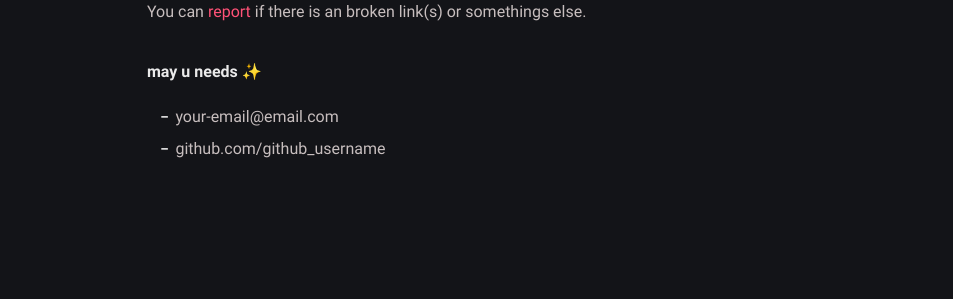
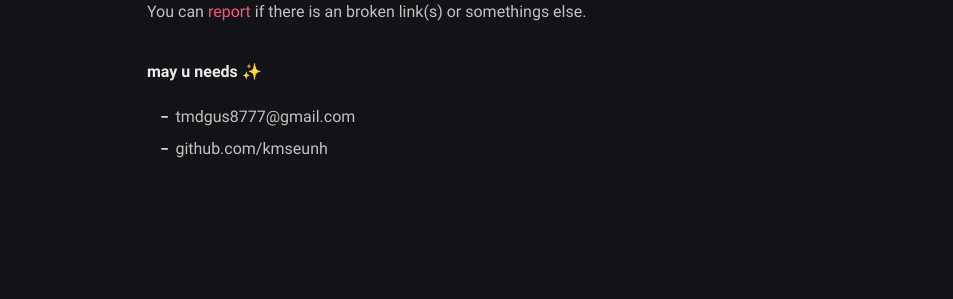
Before and after one commit to kmseunh/kmseunh.github.io, a Jekyll site: the page built from about.md, in a window 1280 px wide. Shown: the part 512-811 px from the top of the page, without its empty margins (163-1116 px from the left). Built offline with Jekyll 4.4.1, drawn with Linux system fonts in a browser that asks for light colours.

Commit message:
change setting

```diff
--- a/_config.yml
+++ b/_config.yml
@@ -4,22 +4,22 @@ description: >- # site description
   He's writing in Bahasa about web technology and experience as a journal
   for documentation things that he learned, meet him <a href="https://github.com/piharpi" target="_blank" rel="noopener">@github</a>.
 lang: en-US # default lang
-timezone: Asia/Jakarta # set your timezone
+timezone: Asia/Seoul # set your timezone
 image: assets/img/ogp.png # This image used for Open Graph more info https://ogp.me/
 repo: https://github.com/piharpi/jekyll-klise # site repo [optional]
 mode: dark # default theme "dark" | "light"
 
 # Profile settings
 author:
-  name: Jekyll Klisé # author name
+  name: kmseunh's TIL # author name
   bio: >- # tell to the world
     The minimalist Jekyll theme, light and dark mode support, for running a personal site and blog,
     meet Klisé theme at <a href="https://github.com/piharpi/jekyll-klise" target="_blank" rel="noopener">@github</a>.
   username: username # general username
-  github: github_username # github username
-  twitter: twitter_username # twitter username
+  github: kmseunh # github username
+  # twitter: twitter_username # twitter username
   facebook: facebook_username # facebook username
-  email: your-email@email.com # email adress
+  email: tmdgus8777@gmail.com # email adress
   avatar: /assets/img/avatar.jpg # change with your own avatar
 
 # URL settings
```
